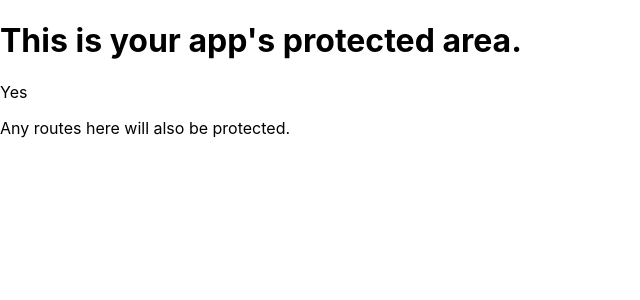
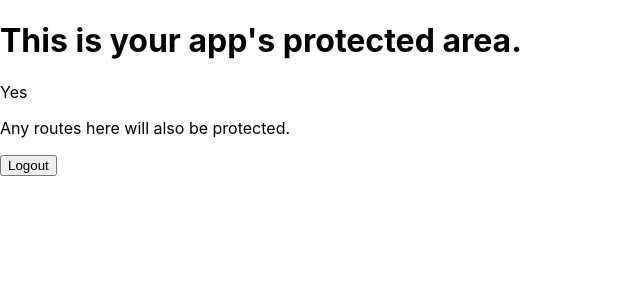
Before and after one commit to github-marti/Bug-Tracker, a React (Create React App) app: page / in a window 1280 px wide. Shown: the top 300 px of the page, without its empty margins (0-640 px from the left). Built offline with nearby package versions, Linux system fonts and the light colour scheme; no server answers; sample sign-in values are in the browser's storage.

Commit message:
added functioning logout button

```diff
--- a/src/components/Home/index.tsx
+++ b/src/components/Home/index.tsx
@@ -21,6 +21,7 @@ export class Home extends Component<Props, {}> {
                 <h1>This is your app's protected area.</h1>
                 {isAuthenticated ? <p>Yes</p> : <p>No</p>}
                 <p>Any routes here will also be protected.</p>
+                <button onClick={this.handleLogout}>Logout</button>
                 {isLoggingOut && <p>Logging Out.....</p>}
                 {logoutError && <p>{logoutError.toString()}</p>}
             </div>
```
